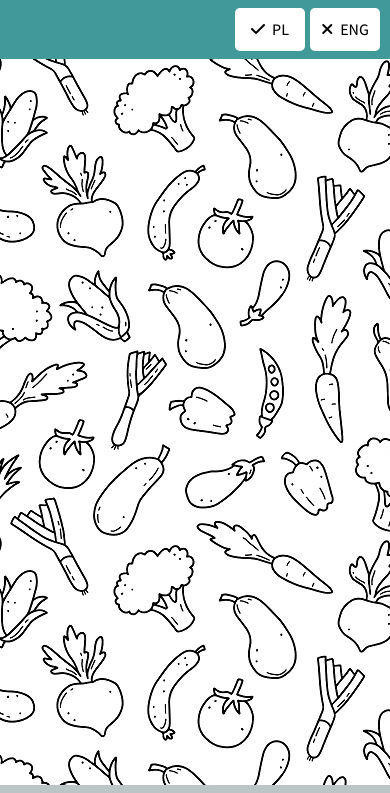
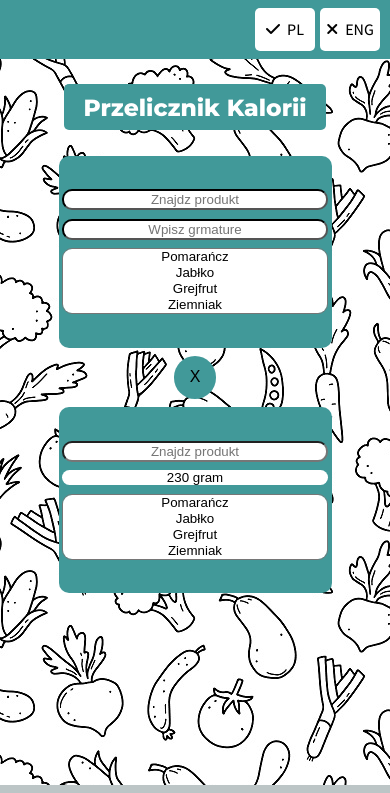
Before and after one commit to MarcinSzawara/CalorieConverter, a plain HTML site: page index.html in a window 390 px wide. Shown: the top 793 px of the page. Drawn offline with Linux system fonts and the light colour scheme; a web font is replaced by a local one.

Commit message:
create design aplication on mobile

```diff
--- a/index.html
+++ b/index.html
@@ -15,7 +15,50 @@
         <div class="pl-lng"><p><i class="fa-solid fa-check" style="color: #000000;"></i>PL</p></div>
         <div class="eng-lng"><p><i class="fa-solid fa-xmark" style="color: #000000;"></i>ENG</p></div>
     </header>
-    <main></main>
+    <main>
+        <section class="aplication-name">
+            <p class="name-section">Przelicznik Kalorii</p>
+        </section>
+        <section class="aplication-container">
+            <section class="left-section">
+                <input placeholder="Znajdz produkt" class="search-product" type="text" name="product">
+                <input placeholder="Wpisz grmature" class="choose-grams" type="text" name="grams">
+                <select class="choose-product" name="products" id="products" multiple>
+                    <option value="orange">Pomarańcz</option>
+                    <option value="apple">Jabłko</option>
+                    <option value="grapefruit">Grejfrut</option>
+                    <option value="potato">Ziemniak</option>
+                    <option value="tomato">Pomidor</option>
+                    <option value="pinapple">Ananas</option>
+                    <option value="cucumber">Ogórek</option>
+                    <option value="banana">Banan</option>
+                    <option value="egg">Jajko</option>
+                    <option value="becon">Boczek</option>
+                    <option value="paper">Papryka</option>
+                    <option value="corn">Kukurydza</option>
+                </select>
+            </section>
+            <section class="equal"><p>X</p></section>
+            <section class="right-section">
+                <input placeholder="Znajdz produkt" class="search-product" type="text" name="product">
+                <p class="count-grams">230 <span>gram</span></p>
+                <select class="choose-product" name="products" id="products" multiple>
+                    <option value="orange">Pomarańcz</option>
+                    <option value="apple">Jabłko</option>
+                    <option value="grapefruit">Grejfrut</option>
+                    <option value="potato">Ziemniak</option>
+                    <option value="tomato">Pomidor</option>
+                    <option value="pinapple">Ananas</option>
+                    <option value="cucumber">Ogórek</option>
+                    <option value="banana">Banan</option>
+                    <option value="egg">Jajko</option>
+                    <option value="becon">Boczek</option>
+                    <option value="paper">Papryka</option>
+                    <option value="corn">Kukurydza</option>
+                </select>
+            </section>
+        </section>
+    </main>
     <footer class="footer">
         <div class="footer-container">
             <a href="https://www.facebook.com/dietetykewelinaozimek/?locale=pl_PL"><img src="image/facebookicon.png" alt=""></a>
--- /dev/null
+++ b/scss/_breakpoints.scss
@@ -0,0 +1,7 @@
+$breakpoints: (
+    xs: 512px,
+    sm: 768px,
+    md: 896px,
+    lg: 1152px,
+    xl: 1280px
+)
--- a/scss/style.scss
+++ b/scss/style.scss
@@ -1,4 +1,5 @@
-@use "_variables" as * ;
+@use "_variables" as var ;
+@use "_breakpoints" as bpts;
 
 * {
     margin: 0;
@@ -7,9 +8,6 @@
 
 body {
     background-image: url(../image/BackgroundVegetable.jpg);
-    main {
-        height: 86vh;
-    }
 }
 
 header {
@@ -17,17 +15,17 @@ header {
     justify-content: flex-end;
     align-items: center;
     height: 7vh;
-    background-color: $mint;
+    background-color: var.$mint;
     div {
         display: flex;
         justify-content: center;
         align-items: center;
         height: 5vh;
-        width: 70px;
-        background-color: white;
+        width: 60px;
+        background-color: var.$white;
         border-radius: 5px;
         p {
-            font-family:$another-montserrat;
+            font-family:var.$another-montserrat;
             i {
                 margin-right: 7px;
             }
@@ -39,13 +37,103 @@ header {
     }
 };
 
+main {
+    height: 86vh;
+    .aplication-name {
+        display: flex;
+        justify-content: center;
+        align-items: center;
+        .name-section {
+            margin: 3vh 0 3vh 0;
+            padding: 1vh 5vw 1vh 5vw;
+            background-color: var.$mint;
+            border-radius: 5px;
+            color: var.$white;
+            font-family: var.$primary-montserrat;
+            font-weight: bold;
+            font-size: 6vw;
+        }
+    }
+    .aplication-container {
+        display: flex;
+        justify-content: center;
+        align-items: center;
+        flex-direction: column;
+        .left-section {
+            display: flex;
+            flex-direction: column;
+            width: 70vw;
+            background-color: var.$mint;
+            padding: 4vh 1vw 4vh 1vw;
+            border-radius: 10px;
+            input {
+                text-align: center;
+                border-radius: 10px;
+                font-family: var.$secondary-montserrat;
+                border-color: black;
+            }
+            .choose-grams {
+                margin-top: 1vh;
+                margin-bottom: 1vh;
+                border-color: black;
+                caret-color: black;
+            }
+            .choose-product {
+                border-radius: 10px;
+                option {
+                text-align: center;
+                font-family: var.$secondary-montserrat;
+                }
+            }
+        }
+        .equal {
+            p {
+                display: flex;
+                justify-content: center;
+                align-items: center;
+                font-family: var.$secondary-montserrat;
+                background-color: var.$mint;
+                height: 5vh;
+                width: 5vh;
+                border-radius: 50%;
+                margin: 1vh;
+            }
+        }
+        .right-section {
+            display: flex;
+            flex-direction: column;
+            width: 70vw;
+            background-color: var.$mint;
+            padding: 4vh 1vw 4vh 1vw;
+            border-radius: 10px;
+            input, p {
+                text-align: center;
+                border-radius: 10px;
+                font-family: var.$secondary-montserrat;
+            }
+            p {
+                font-size: 13.3333px;
+                margin-top: 1vh;
+                margin-bottom: 1vh;
+                background-color: var.$white;
+            }
+            .choose-product {
+                border-radius: 10px;
+                option {
+                    text-align: center;
+                font-family: var.$secondary-montserrat;
+                }
+            }
+        }
+    }
+}
 
 .footer {
     display: flex;
     justify-content: center;
     align-items: center;
     height: 7vh;
-    background-color: $grey;
+    background-color: var.$grey;
     .footer-container a img {
         height: 4vh;
         margin-left: 7px;
```
Also changed, not shown: css/style.min.css, 1 other file.
